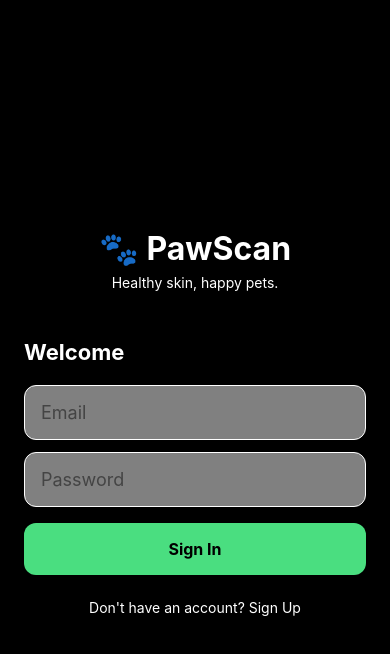
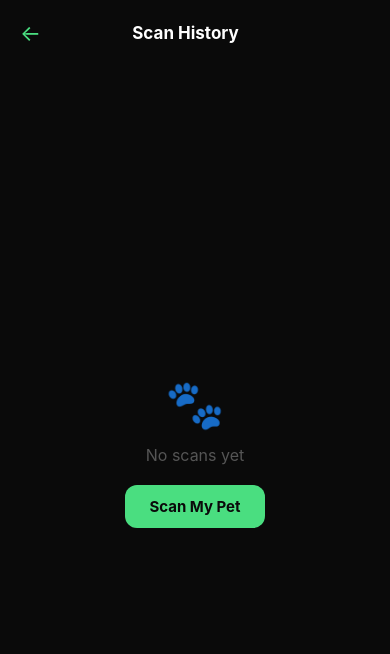
Before and after one commit to FarisZulfequar/PawScan, a React Native app: screen /History in a window 390 px wide. Shown: the top 654 px of the page. Built offline with nearby package versions, Linux system fonts and the light colour scheme.

Commit message:
Added HistoryScreen UI, and added navigation to the rest of the screens

```diff
--- a/App.tsx
+++ b/App.tsx
@@ -7,6 +7,8 @@ import AuthScreen from './src/screens/AuthScreen';
 import HomeScreen from './src/screens/HomeScreen';
 import LoginScreen from "./src/screens/LoginScreen";
 import PetProfileScreen from "./src/screens/PetProfileScreen";
+import HistoryScreen from "./src/screens/HistoryScreen";
+import CameraScreen from "./src/screens/CameraScreen";
 
 const Stack = createNativeStackNavigator<RootStackParamList>();
 
@@ -15,12 +17,14 @@ export default function App() {
         <SafeAreaProvider>
             <NavigationContainer>
                 <Stack.Navigator
-                    initialRouteName="Login"
+                    initialRouteName="History"
                     screenOptions={{ headerShown: false }}>
                     <Stack.Screen name="Auth" component={AuthScreen} />
                     <Stack.Screen name="Login" component={LoginScreen} />
                     <Stack.Screen name="Home" component={HomeScreen} />
+                    <Stack.Screen name={'Camera'} component={CameraScreen}/>
                     <Stack.Screen name="PetProfile" component={PetProfileScreen} />
+                    <Stack.Screen name={"History"} component={HistoryScreen}/>
                 </Stack.Navigator>
             </NavigationContainer>
         </SafeAreaProvider>
--- a/src/screens/CameraScreen.tsx
+++ b/src/screens/CameraScreen.tsx
@@ -3,9 +3,12 @@ import {Text, View, StyleSheet, TouchableOpacity} from "react-native";
 import { SafeAreaView } from "react-native-safe-area-context";
 
 import {useRef} from "react";
+import {NativeStackScreenProps} from "@react-navigation/native-stack";
+import {RootStackParamList} from "../types";
 
+type navigationProp = NativeStackScreenProps<RootStackParamList, 'Camera'>;
 
-export default function CameraScreen() {
+export default function CameraScreen({ navigation }: navigationProp) {
     const [permission, requestPermission] = useCameraPermissions();
     const cameraRef = useRef<CameraView>(null);
 
--- a/src/screens/HistoryScreen.tsx
+++ b/src/screens/HistoryScreen.tsx
@@ -0,0 +1,132 @@
+import React, { useState, useEffect } from 'react';
+import {
+    View, Text, FlatList, TouchableOpacity,
+    Image, StyleSheet, Alert,
+} from 'react-native';
+import { SafeAreaView } from 'react-native-safe-area-context';
+import { NativeStackScreenProps } from '@react-navigation/native-stack';
+import AsyncStorage from '@react-native-async-storage/async-storage';
+import { RootStackParamList, ScanResult } from '../types';
+import { TRIAGE_CONFIG, CONDITION_INFO } from '../constants';
+
+type navigationProp = NativeStackScreenProps<RootStackParamList, 'History'>;
+
+const HISTORY_KEY = 'pawscan_history';
+
+export default function HistoryScreen({ navigation }: navigationProp) {
+    const [history, setHistory] = useState<ScanResult[]>([]);
+
+    useEffect(() => {
+        loadHistory();
+    }, []);
+
+    const loadHistory = async () => {
+        try {
+            const raw = await AsyncStorage.getItem(HISTORY_KEY);
+            if (raw) setHistory(JSON.parse(raw));
+        } catch (e) {
+            console.error('Failed to load history', e);
+        }
+    };
+
+    const clearHistory = async () => {
+        Alert.alert('Clear History', 'Delete all scan history?', [
+            { text: 'Cancel', style: 'cancel' },
+            {
+                text: 'Delete', style: 'destructive', onPress: async () => {
+                    await AsyncStorage.removeItem(HISTORY_KEY);
+                    setHistory([]);
+                }
+            },
+        ]);
+    };
+
+    const renderItem = ({ item }: { item: ScanResult }) => {
+        const triage = TRIAGE_CONFIG[item.triage];
+        const info = CONDITION_INFO[item.topCondition];
+        return (
+            <TouchableOpacity
+                style={styles.card}
+                onPress={() => navigation.navigate('Result', { result: item })}
+            >
+                <Image
+                    source={{uri: item.imageUri}}
+                    style={styles.thumb}
+                />
+                <View style={{ flex: 1 }}>
+                    <Text style={styles.condition}>{info?.label ?? item.topCondition}</Text>
+                    <Text style={[styles.triage, { color: triage.color }]}>
+                    </Text>
+                    <Text style={styles.date}>{new Date(item.timestamp).toLocaleDateString()}</Text>
+                </View>
+                <Text style={styles.arrow}>›</Text>
+            </TouchableOpacity>
+        );
+    };
+
+    return (
+        <SafeAreaView style={styles.safe}>
+            <View style={styles.header}>
+                <TouchableOpacity onPress={() => navigation.goBack()}>
+                    <Text style={styles.back}>←</Text>
+                </TouchableOpacity>
+                <Text style={styles.title}>Scan History</Text>
+                {history.length > 0 ? (
+                    <TouchableOpacity onPress={clearHistory}>
+                        <Text style={styles.clear}>Clear</Text>
+                    </TouchableOpacity>
+                ) : <View style={{ width: 40 }} />}
+            </View>
+
+            {history.length === 0 ? (
+                <View style={styles.empty}>
+                    <Text style={styles.emptyIcon}>🐾</Text>
+                    <Text style={styles.emptyText}>No scans yet</Text>
+                    <TouchableOpacity
+                        style={styles.emptyBtn}
+                        onPress={() => navigation.navigate('Camera', { petId: '' })}
+                    >
+                        <Text style={styles.emptyBtnText}>Scan My Pet</Text>
+                    </TouchableOpacity>
+                </View>
+            ) : (
+                <FlatList
+                    data={history}
+                    keyExtractor={(item) => item.id}
+                    renderItem={renderItem}
+                    contentContainerStyle={{ padding: 16, paddingBottom: 40 }}
+                    showsVerticalScrollIndicator={false}
+                />
+            )}
+        </SafeAreaView>
+    );
+}
+
+const styles = StyleSheet.create({
+    safe: { flex: 1, backgroundColor: '#0A0A0A' },
+    header: {
+        flexDirection: 'row', alignItems: 'center',
+        justifyContent: 'space-between', padding: 20, paddingBottom: 12,
+    },
+    back: { color: '#4ADE80', fontSize: 22 },
+    title: { color: '#fff', fontSize: 17, fontWeight: '700' },
+    clear: { color: '#F87171', fontSize: 14 },
+    card: {
+        flexDirection: 'row', gap: 14,
+        backgroundColor: '#141414', borderRadius: 14,
+        padding: 14, marginBottom: 10, alignItems: 'center',
+    },
+    thumb: { width: 60, height: 60, borderRadius: 10, backgroundColor: '#222' },
+    condition: { color: '#fff', fontSize: 15, fontWeight: '600', marginBottom: 3 },
+    triage: { fontSize: 12, marginBottom: 3 },
+    date: { fontSize: 11, color: '#555' },
+    arrow: { color: '#444', fontSize: 20 },
+    empty: { flex: 1, justifyContent: 'center', alignItems: 'center', gap: 12 },
+    emptyIcon: { fontSize: 48 },
+    emptyText: { color: '#555', fontSize: 16 },
+    emptyBtn: {
+        backgroundColor: '#4ADE80', borderRadius: 12,
+        paddingHorizontal: 24, paddingVertical: 12, marginTop: 8,
+    },
+    emptyBtnText: { color: '#0A0A0A', fontWeight: '700', fontSize: 15 },
+});
--- a/src/screens/PetProfileScreen.tsx
+++ b/src/screens/PetProfileScreen.tsx
@@ -8,9 +8,9 @@ import { NativeStackScreenProps } from '@react-navigation/native-stack';
 import * as ImagePicker from 'expo-image-picker';
 import { RootStackParamList} from '../types';
 
-type Props = NativeStackScreenProps<RootStackParamList, 'PetProfile'>;
+type navigationProp = NativeStackScreenProps<RootStackParamList, 'PetProfile'>;
 
-export default function PetProfileScreen({ navigation, route }: Props) {
+export default function PetProfileScreen({ navigation, route }: navigationProp) {
     const existing = route.params?.pet;
     const [name, setName] = useState(existing?.name ?? '');
     const [breed, setBreed] = useState(existing?.breed ?? '');
--- a/src/screens/ResultScreen.tsx
+++ b/src/screens/ResultScreen.tsx
@@ -6,6 +6,8 @@ import {
     CONDITION_INFO,
     FAKE_RESULT_EMERGENCY,
 } from '../constants';
+import {NativeStackScreenProps} from "@react-navigation/native-stack";
+import {RootStackParamList} from "../types";
 
 const { width } = Dimensions.get('window');
 
@@ -15,7 +17,9 @@ const TRIAGE_COLORS = {
     emergency: '#F87171', // red
 };
 
-export default function ResultScreen() {
+type navigationProp = NativeStackScreenProps<RootStackParamList, 'Result'>;
+
+export default function ResultScreen({ navigation }: navigationProp) {
     const result = FAKE_RESULT_EMERGENCY;
     const info = CONDITION_INFO[result.topCondition];
     const triage = TRIAGE_CONFIG[result.triage];
```
